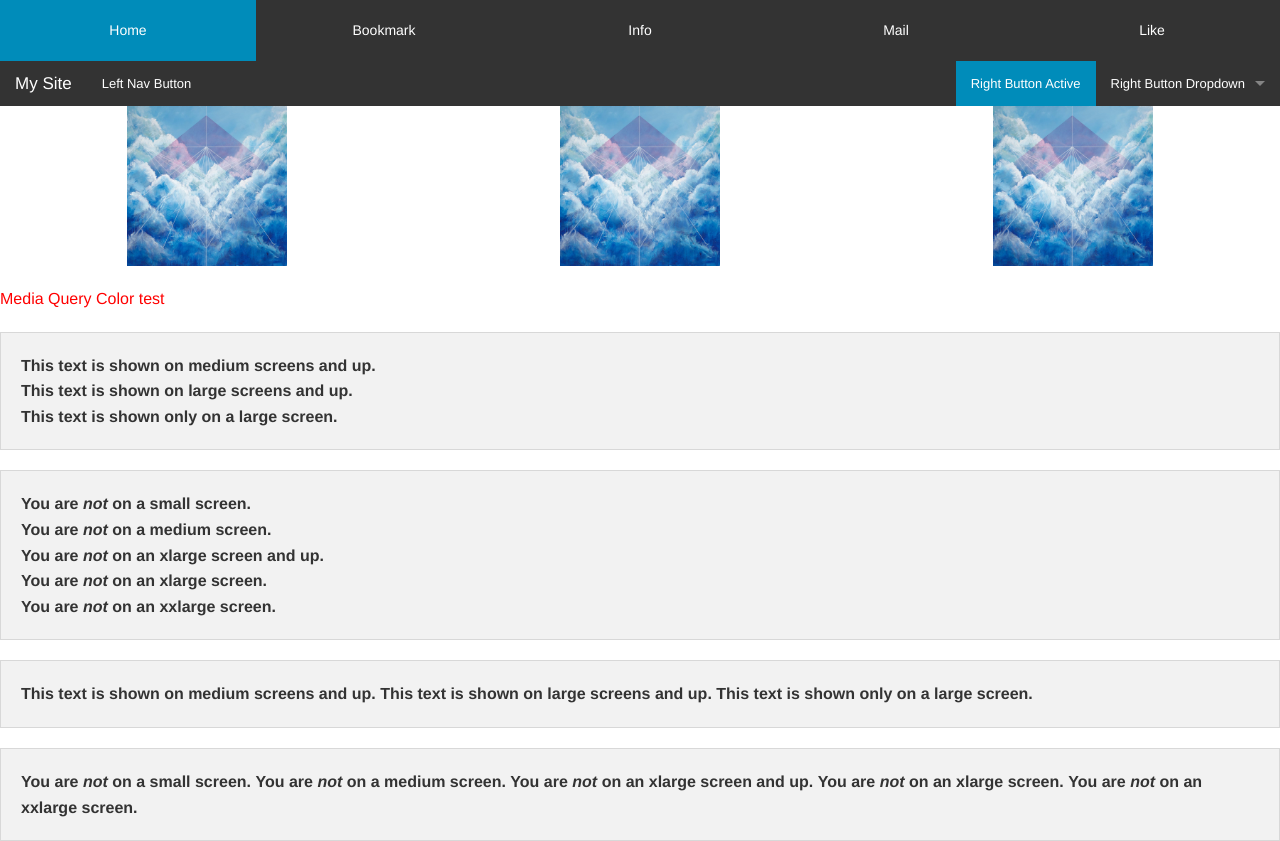
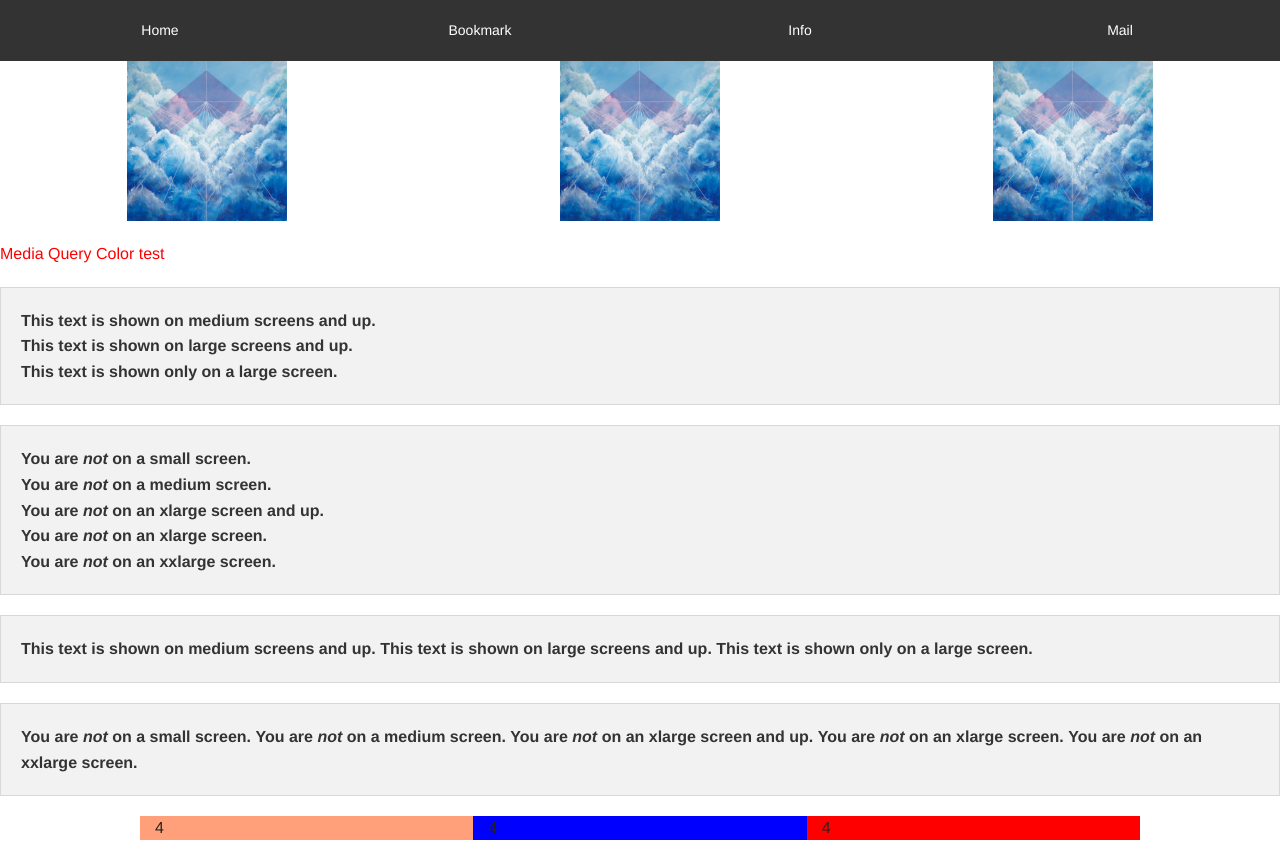
Before and after one commit to Rosenmatt1/Foundation5, a plain HTML site: page index.html in a window 1280 px wide. Drawn offline with Linux system fonts and the light colour scheme; files that its build step writes are made by us from their sources; a script that the page names is missing; files whose address does not match are found by name.

Commit message:
Added classes so desktop nav bar is row and mobile is column

```diff
--- a/assets/css/custom.css
+++ b/assets/css/custom.css
@@ -2,28 +2,41 @@
     height: 10em;
 }
 
+.center {
+    text: center
+}
+
+.flexer {
+    display: flex;
+    flex-direction: row;
+    justify-content: center;
+}
+
 /* Small screens */
-@media only screen {
+@media only screen { } /* Define mobile styles */
+
+@media only screen and (max-width: 40em) {
     .test {
         color: blue;
     }
 
     .flexer {
         display: flex;
-        align-items: center;
+        flex-direction: column;
+        justify-content: center;
     }
 
+ } /* max-width 640px, mobile-only styles, use when QAing mobile issues */
 
- } /* Define mobile styles */
-
-@media only screen and (max-width: 40em) { } /* max-width 640px, mobile-only styles, use when QAing mobile issues */
 
 /* Medium screens */
 @media only screen and (min-width: 40.063em) {
     .test {
         color: green;
     }
+
 } /* min-width 641px, medium screens */
+
 
 @media only screen and (min-width: 40.063em) and (max-width: 64em) { } /* min-width 641px and max-width 1024px, use when QAing tablet-only issues */
 
@@ -32,7 +45,9 @@
     .test {
         color: red;
     }
+
  } /* min-width 1025px, large screens */
+
 
 @media only screen and (min-width: 64.063em) and (max-width: 90em) { } /* min-width 1025px and max-width 1440px, use when QAing large screen-only issues */
 
@@ -42,11 +57,8 @@
         color: purple;
     }
 
-    .flexer {
-        display: flex;
-        justify-content: center;
-    }
 } /* min-width 1441px, xlarge screens */
+
 
 @media only screen and (min-width: 90.063em) and (max-width: 120em) { } /* min-width 1441px and max-width 1920px, use when QAing xlarge screen-only issues */
 
--- a/index.html
+++ b/index.html
@@ -39,59 +39,29 @@
     <div class="large-4 cell" style="background: blue"> 4 </div>
     <div class="large-4 cell" style="background: red"> 4 </div>
   </div> -->
-    <!--
-  <div class="row">
-    <div class="large-4 medium-4 small-4 columns" style="background: lightsalmon"> 4</div>
-    <div class="large-4 medium-4 small-4 columns" style="background: blue"> 4 </div>
-    <div class="large-4 medium-4 small-4 columns" style="background: red"> 4 </div>
-  </div> -->
 
     <div class="icon-bar five-up flexer">
+        <div>
             <a class="item">
                 <label>Home</label>
             </a>
+        </div>
+        <div>
             <a class="item">
                 <label>Bookmark</label>
             </a>
+        </div>
+        <div>
             <a class="item">
                 <label>Info</label>
             </a>
+        </div>
+        <div>
             <a class="item">
                 <label>Mail</label>
             </a>
-        <a class="item">
-            <label>Like</label>
-        </a>
         </div>
-
-    <nav class="top-bar" data-topbar role="navigation">
-        <ul class="title-area">
-            <li class="name">
-                <h1><a href="#">My Site</a></h1>
-            </li>
-            <!-- Remove the class "menu-icon" to get rid of menu icon. Take out "Menu" to just have icon alone -->
-            <li class="toggle-topbar menu-icon"><a href="#"><span>Menu</span></a></li>
-        </ul>
-
-        <section class="top-bar-section">
-            <!-- Right Nav Section -->
-            <ul class="right">
-                <li class="active"><a href="#">Right Button Active</a></li>
-                <li class="has-dropdown">
-                    <a href="#">Right Button Dropdown</a>
-                    <ul class="dropdown">
-                        <li><a href="#">First link in dropdown</a></li>
-                        <li class="active"><a href="#">Active link in dropdown</a></li>
-                    </ul>
-                </li>
-            </ul>
-
-            <!-- Left Nav Section -->
-            <ul class="left">
-                <li><a href="#">Left Nav Button</a></li>
-            </ul>
-        </section>
-    </nav>
+    </div>
 
     <ul class="text-center small-block-grid-1 medium-block-grid-2 large-block-grid-3">
         <li><img class="sky" src="assets/cielo.jpg"></li>
@@ -116,7 +86,8 @@
 
     <p class="panel">
         <strong class="hide-for-small-only">You are <em>not</em> on a small screen.</strong>
-        <strong class="hide-for-medium-up">You are <em>not</em> on a medium, large, xlarge, or xxlarge screen.</strong>
+        <strong class="hide-for-medium-up">You are <em>not</em> on a medium, large, xlarge, or xxlarge
+            screen.</strong>
         <strong class="hide-for-medium-only">You are <em>not</em> on a medium screen.</strong>
         <strong class="hide-for-large-up">You are <em>not</em> on a large, xlarge, or xxlarge screen.</strong>
         <strong class="hide-for-large-only">You are <em>not</em> on a large screen.</strong>
@@ -148,6 +119,12 @@
         <strong class="hidden-for-xxlarge-up">You are <em>not</em> on an xxlarge screen.</strong>
     </p>
 
+    <div class="row center">
+        <div class="large-4 medium-4 small-12 columns" style="background: lightsalmon"> 4</div>
+        <div class="large-4 medium-4 small-12 columns" style="background: blue"> 4 </div>
+        <div class="large-4 medium-4 small-12 columns" style="background: red"> 4 </div>
+    </div>
+
     <script src="assets/js/vendor.js"></script>
     <script src="https://cdn.jsdelivr.net/npm/foundation-sites@5.5.3/dist/js/foundation.min.js"
         integrity="sha256-pRF3zifJRA9jXGv++b06qwtSqX1byFQOLjqa2PTEb2o=" crossorigin="anonymous"></script>
```
Also changed, not shown: nav.js (added, +28 -0 lines). Lines whose indentation alone changed are shown as unchanged.
